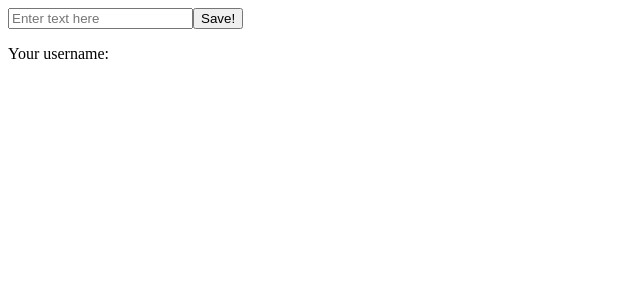
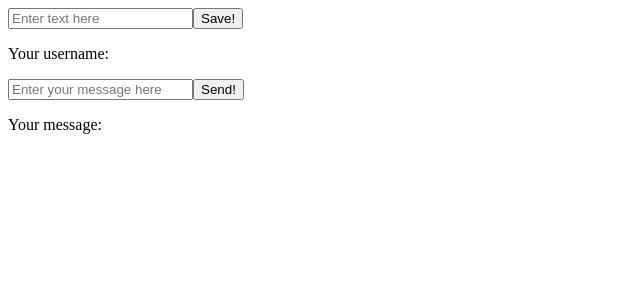
Before and after one commit to harvest7777/marinahacks-3.5, a React (Create React App) app in the folder marinahacks/: page / in a window 1280 px wide. Shown: the top 300 px of the page, without its empty margins (0-640 px from the left). Built offline with nearby package versions, Linux system fonts and the light colour scheme; no server answers.

Commit message:
added sendmessage api

```diff
--- a/marinahacks/src/App.js
+++ b/marinahacks/src/App.js
@@ -1,6 +1,7 @@
 import './App.css';
 import React, { useState, useEffect } from 'react';
 import UserButton from './username/userbutton';
+import MessageBox from './sendmessage/sendmessage';
 
 function App() {
   // This is just an example of how you would access an API endpoint
@@ -21,6 +22,7 @@ function App() {
     // We will be putting all our react components here
     <div>
       <UserButton />
+      <MessageBox />
     </div>
   );
 }
--- /dev/null
+++ b/marinahacks/src/sendmessage/sendmessage.js
@@ -0,0 +1,59 @@
+import { useState, useEffect } from "react";
+
+
+function MessageBox() {
+    const [textInput, setTextInput] = useState('');
+    const [message, setMessage] = useState('');
+    const [currentTime, setCurrentTime] = useState(new Date());
+
+    const handleInputChange = (event) => {
+        setTextInput(event.target.value);
+    };
+
+    const sendMessage = () => {
+        const username = localStorage.getItem('username');
+        const timestamp = `${currentTime.getHours()}:${currentTime.getMinutes()}:${currentTime.getSeconds()}`
+        console.log(timestamp, "-", username, ":", message)
+        fetch("/send-message", {
+            method: "POST",
+            headers: {
+                "Content-Type": "application/json",
+            },
+            body: JSON.stringify({
+                timestamp,
+                username,
+                message,
+            })
+        })
+    }
+
+    useEffect(() => {
+        setMessage(textInput);
+    }, [textInput]);
+
+    useEffect(() => {
+        const intervalId = setInterval(() => {
+            setCurrentTime(new Date());
+        }, 1000); // Update every 1000 milliseconds (1 second)
+
+        // Clean up the interval when the component unmounts
+        return () => clearInterval(intervalId);
+    }, []);
+
+    return (
+        <div>
+            <input
+                type="text"
+                maxLength={500}
+                value={textInput}
+                onChange={handleInputChange}
+                placeholder="Enter your message here"
+            />
+            <button onClick={sendMessage}>Send!</button>
+            <p>Your message: {message}</p>
+        </div>
+    );
+}
+
+
+export default MessageBox;
--- a/marinahacks/src/username/userbutton.js
+++ b/marinahacks/src/username/userbutton.js
@@ -3,7 +3,7 @@ import { useState, useEffect } from "react";
 
 function UserButton() {
     const [textInput, setTextInput] = useState('');
-    const [username, setUsername] = useState('')
+    const [username, setUsername] = useState(localStorage.getItem('username'))
     // Event handler to update the text input state
     const handleInputChange = (event) => {
         setTextInput(event.target.value);
@@ -18,12 +18,12 @@ function UserButton() {
         else {
             setUsername(textInput);
         }
-        sessionStorage.setItem('username', username);
+        localStorage.setItem('username', username);
 
     };
 
     useEffect(() => {
-        sessionStorage.setItem('username', username);
+        localStorage.setItem('username', username);
     }, [username]);
 
     return (
```
Also changed, not shown: 1 other file (tests, documents, lock files or other folders).
